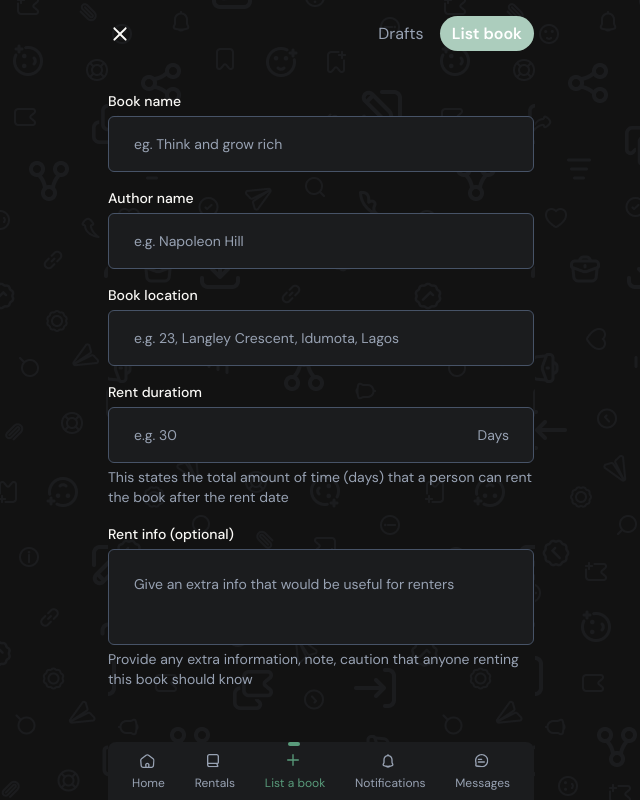
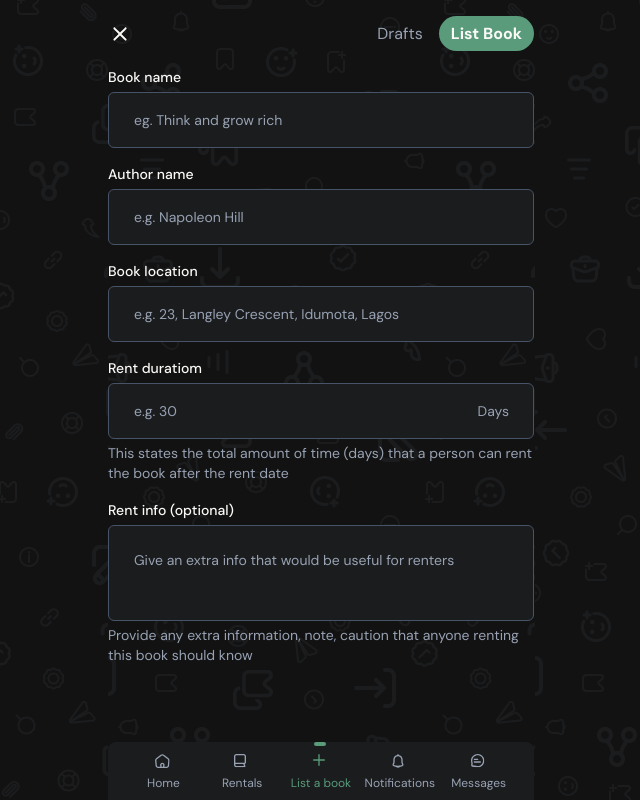
Before and after one commit to Parallax18/bookklub-frontend, a Next.js app: page /new-listing in a window 1280 px wide. Shown: the whole page, without its empty margins (319-959 px from the left). Built offline with nearby package versions, Linux system fonts and the light colour scheme.

Commit message:
Fix: fixed the allignment issues, the list book button and the formik hook

```diff
--- a/src/app/new-listing/page.tsx
+++ b/src/app/new-listing/page.tsx
@@ -1,14 +1,40 @@
 'use client';
 
 import AuthPagesFooterComponent from '@/components/general/AuthPagesFooterComponent';
+import * as Yup from 'yup';
 import BookListingHeader from '@/components/BookListing/BookListingHeader';
 import BookListingContent from '@/components/BookListing/BooklistingContent';
+import { FormikProvider, useFormik } from 'formik';
 
-export default function newListing() {
+export default function NewListing() {
+  const handleSubmit = (value: any, next: any) => {
+    console.log({ value, next });
+  };
+  const formik = useFormik({
+    initialValues: {
+      bookName: '',
+      authorName: '',
+      bookLocation: '',
+      rentDuration: '',
+      rentInfo: '',
+    },
+    onSubmit: handleSubmit,
+    validationSchema: Yup.object().shape({
+      bookName: Yup.string().required('Book name is required'),
+      authorName: Yup.string().required('Author name is required'),
+      bookLocation: Yup.string().required("Book's location is required"),
+      rentDuration: Yup.number().required('Rent duration is required'),
+      rentInfo: Yup.string(),
+    }),
+  });
+
   return (
     <main>
-      <BookListingContent></BookListingContent>
-      <AuthPagesFooterComponent></AuthPagesFooterComponent>
+      <FormikProvider value={formik}>
+        <BookListingHeader formik={formik}></BookListingHeader>
+        <BookListingContent formik={formik}></BookListingContent>
+        <AuthPagesFooterComponent></AuthPagesFooterComponent>
+      </FormikProvider>
     </main>
   );
 }
--- a/src/components/BookListing/BookListingHeader.tsx
+++ b/src/components/BookListing/BookListingHeader.tsx
@@ -2,22 +2,25 @@
 import { Box, Flex, Link } from '@chakra-ui/react';
 import { useFormikContext } from 'formik';
 import CloseIcon from '../icons/CloseIcon';
-import ReusableButton from '../general/ReusableButton';
-const BookListingHeader = () => {
+import { Button } from '@chakra-ui/react';
+const BookListingHeader = ({ formik }: { formik: any }) => {
   const { submitForm } = useFormikContext();
 
   return (
     <Flex justify={'space-between'} align="center" pb="16px">
-      <Link href="/home">
+      <Link href="/">
         <CloseIcon height={'24px'} width={'24px'} />
       </Link>
       <Flex color="grey.400" align="center" gap="16px">
         <Box _hover={{ cursor: 'pointer' }}>Drafts</Box>
-        <ReusableButton
-          Type="List book"
+        <Button
+          isDisabled={!formik.isValid}
           borderRadius="32px"
           padding="8px 12px"
-        />
+          onClick={submitForm}
+        >
+          List Book
+        </Button>
       </Flex>
     </Flex>
   );
--- a/src/components/BookListing/BooklistingContent.tsx
+++ b/src/components/BookListing/BooklistingContent.tsx
@@ -1,65 +1,39 @@
 'use client';
 import { Box, Stack, Button } from '@chakra-ui/react';
-import * as Yup from 'yup';
+
 import ReusableInput from '../general/Input';
 import BookListingHeader from './BookListingHeader';
-import { Formik, FormikHelpers, Form } from 'formik';
+
 import ReusableTextarea from '../general/ReusableTextArea';
-const BookListingContent = () => {
-  const validationSchema = Yup.object().shape({
-    bookName: Yup.string().required('Book name is required'),
-    authorName: Yup.string().required('Author name is required'),
-    bookLocation: Yup.string().required("Book's location is required"),
-    rentDuration: Yup.number().required('Rent duration is required'),
-    rentInfo: Yup.string(),
-  });
-  const handleSubmit = (value: any, next: any) => {
-    console.log({ value, next });
-  };
+const BookListingContent = ({ formik }: { formik: any }) => {
   return (
-    <Formik
-      initialValues={{
-        bookName: '',
-        authorName: '',
-        bookLocation: '',
-        rentDuration: '',
-        rentInfo: '',
-      }}
-      validationSchema={validationSchema}
-      onSubmit={handleSubmit}
-    >
-      {({ values }) => (
+    <form onSubmit={formik.handleSubmit}>
       <Box>
-          <Form>
-            <Box mb="24px">
-              <BookListingHeader></BookListingHeader>
-            </Box>
-
         <Stack spacing={'16px'}>
           <ReusableInput
             label="Book name"
-                value={values.bookName}
+            value={formik.values.bookName}
             placeholder="eg. Think and grow rich"
             type="text"
             name="bookName"
           />
           <ReusableInput
             label="Author name"
-                value={values.authorName}
+            value={formik.values.authorName}
             placeholder="e.g. Napoleon Hill"
             type="text"
             name="authorName"
           />
           <ReusableInput
             label="Book location"
-                value={values.bookLocation}
+            value={formik.values.bookLocation}
             placeholder="e.g. 23, Langley Crescent, Idumota, Lagos"
             type="text"
             name="bookLocation"
           />
           <ReusableInput
             label="Rent duratiom"
-                value={values.rentDuration.toString()}
+            value={formik.values.rentDuration.toString()}
             placeholder="e.g. 30"
             type="number"
             name="rentDuration"
@@ -68,16 +42,14 @@ const BookListingContent = () => {
           />
           <ReusableTextarea
             label="Rent info (optional)"
-                value={values.rentInfo}
+            value={formik.values.rentInfo}
             placeholder="Give an extra info that would be useful for renters"
             name="rentInfo"
             description="Provide any extra information, note, caution that anyone renting this book should know"
           />
         </Stack>
-          </Form>
       </Box>
-      )}
-    </Formik>
+    </form>
   );
 };
 export default BookListingContent;
--- a/src/components/general/AuthPagesFooterComponent.tsx
+++ b/src/components/general/AuthPagesFooterComponent.tsx
@@ -1,14 +1,16 @@
 'use client';
-import { Flex, Spacer, Box } from '@chakra-ui/react';
+import { Flex, Spacer, Box, Grid, GridItem } from '@chakra-ui/react';
 import AuthPagesFooterIcon from './AuthPagesFooterIcon';
 import HomeIcon from '../icons/HomeIcon';
 import BookIcon from '../icons/BookIcon';
+import BellIcon from '../icons/BellIcon';
 import CrossIcon from '../icons/CrossIcon';
-import BellIcon from '../icons/BellIcon';
 import ChatIcon from '../icons/ChatIcon';
+import { usePathname } from 'next/navigation';
 export default function AuthPagesFooterComponent() {
+  const pathname = usePathname();
   return (
-    <Flex
+    <Grid
       style={{
         position: 'fixed',
         inset: 'auto 0 0',
@@ -18,34 +20,41 @@ export default function AuthPagesFooterComponent() {
       }}
       px={'16px'}
       background={'shade.black'}
+      templateColumns={'repeat(5, minmax(0, 1fr))'}
     >
-      <AuthPagesFooterIcon text="Home" route="#">
+      <GridItem>
+        <AuthPagesFooterIcon text="Home" route="/" active={pathname === '/'}>
           <HomeIcon />
         </AuthPagesFooterIcon>
-      <Spacer />
+      </GridItem>
+
+      <GridItem>
         <AuthPagesFooterIcon text="Rentals" route="#">
           <BookIcon />
         </AuthPagesFooterIcon>
-      <Spacer />
+      </GridItem>
+
+      <GridItem>
         <AuthPagesFooterIcon
           text="List a book"
           route="/new-listing"
-        active={
-          typeof window === 'undefined'
-            ? false
-            : window?.location.pathname.includes('/new-listing')
-        }
+          active={pathname.includes('/new-listing')}
         >
           <CrossIcon />
         </AuthPagesFooterIcon>
-      <Spacer />
+      </GridItem>
+
+      <GridItem>
         <AuthPagesFooterIcon text="Notifications" route="#">
           <BellIcon />
         </AuthPagesFooterIcon>
-      <Spacer />
+      </GridItem>
+
+      <GridItem>
         <AuthPagesFooterIcon text="Messages" route="#">
           <ChatIcon />
         </AuthPagesFooterIcon>
-    </Flex>
+      </GridItem>
+    </Grid>
   );
 }
--- a/src/components/general/ReusableButton.tsx
+++ b/src/components/general/ReusableButton.tsx
@@ -3,12 +3,14 @@ interface ButtonProps {
   Type: string;
   borderRadius?: string;
   padding?: string;
+  onClick?: () => void;
   // You can add more props like placeholder, type, etc. as needed
 }
 const ReusableButton: React.FC<ButtonProps> = ({
   Type,
   borderRadius,
   padding,
+  onClick,
 }) => {
   return (
     <Box
@@ -22,6 +24,7 @@ const ReusableButton: React.FC<ButtonProps> = ({
       fontWeight="semibold"
       bg="primary.100"
       color="#FFFFFF"
+      onClick={onClick}
     >
       {Type}
     </Box>
```
Also changed, not shown: src/components/general/ReusableSelect.tsx (+33 -33 lines), 2 other files (tests, documents, lock files or other folders). Lines whose indentation alone changed are shown as unchanged.
